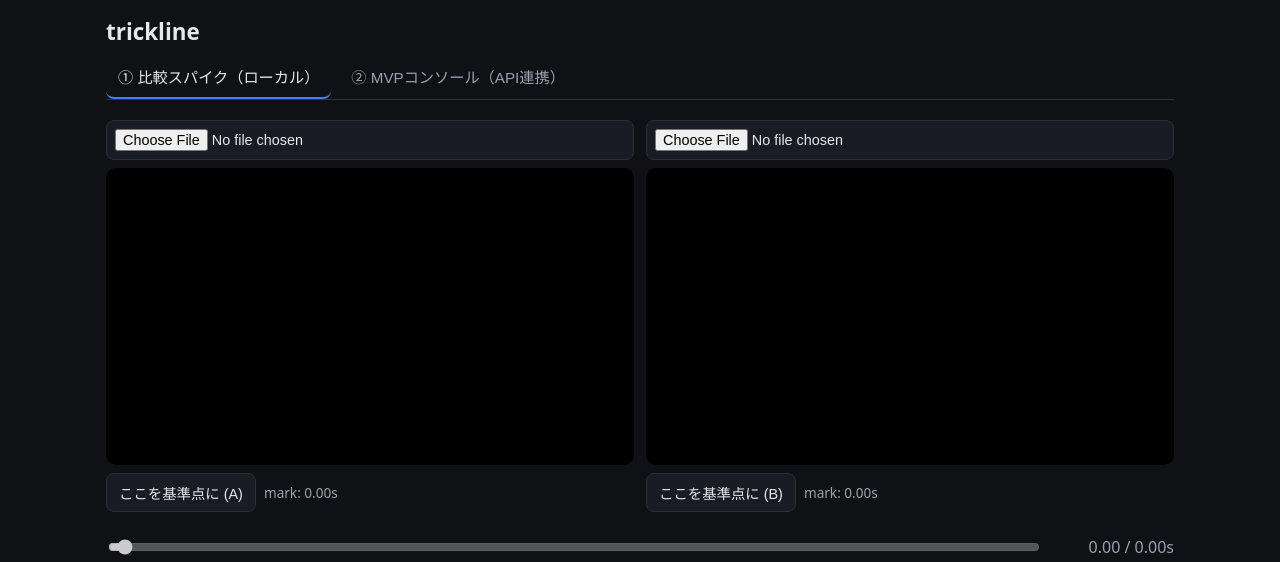
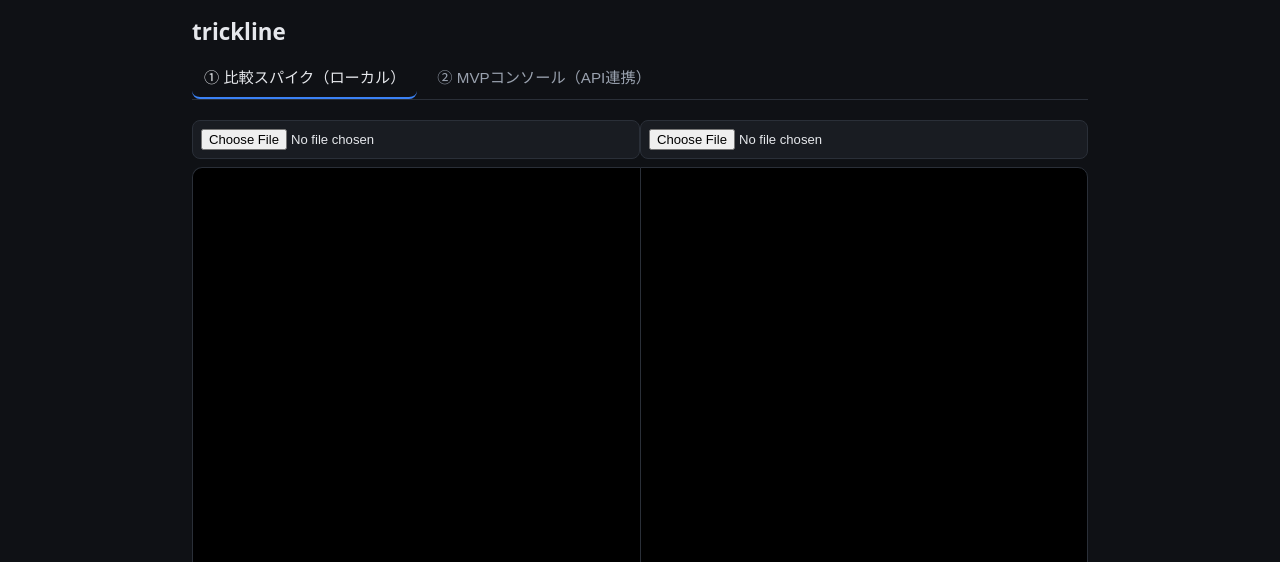
Before and after one commit to smasatak/trickline, a React (Vite) app in the folder frontend/: page / in a window 1280 px wide. Shown: the top 562 px of the page. Built offline with nearby package versions, Linux system fonts and the light colour scheme; no server answers.

Commit message:
縦動画比較を横並び隣接表示に調整

```diff
--- a/frontend/src/styles.css
+++ b/frontend/src/styles.css
@@ -21,9 +21,9 @@ body {
 }
 
 .app {
-  max-width: 1100px;
+  max-width: 920px;
   margin: 0 auto;
-  padding: env(safe-area-inset-top) 16px 48px;
+  padding: env(safe-area-inset-top) 12px 40px;
 }
 
 header h1 {
@@ -90,28 +90,41 @@ select {
 /* ---- Spike ---- */
 .videos {
   display: grid;
-  grid-template-columns: 1fr 1fr;
-  gap: 12px;
-}
-
-@media (max-width: 720px) {
-  .videos {
-    grid-template-columns: 1fr;
-  }
+  grid-template-columns: minmax(0, 1fr) minmax(0, 1fr);
+  gap: 0;
+  align-items: start;
 }
 
 .video-col {
   display: flex;
   flex-direction: column;
   gap: 8px;
+  min-width: 0;
+}
+
+.video-col input[type="file"] {
+  width: 100%;
+  min-width: 0;
+  font-size: 0.82rem;
 }
 
 .video-col video {
   width: 100%;
   background: #000;
-  border-radius: 10px;
-  aspect-ratio: 16 / 9;
+  border: 1px solid var(--line);
+  border-radius: 0;
+  aspect-ratio: 9 / 16;
   object-fit: contain;
+  display: block;
+}
+
+.video-col:first-child video {
+  border-right: 0;
+  border-radius: 10px 0 0 10px;
+}
+
+.video-col:last-child video {
+  border-radius: 0 10px 10px 0;
 }
 
 .mark {
--- a/frontend/tsconfig.json
+++ b/frontend/tsconfig.json
@@ -16,6 +16,5 @@
     "noUnusedParameters": true,
     "noFallthroughCasesInSwitch": true
   },
-  "include": ["src"],
-  "references": [{ "path": "./tsconfig.node.json" }]
+  "include": ["src"]
 }
```
